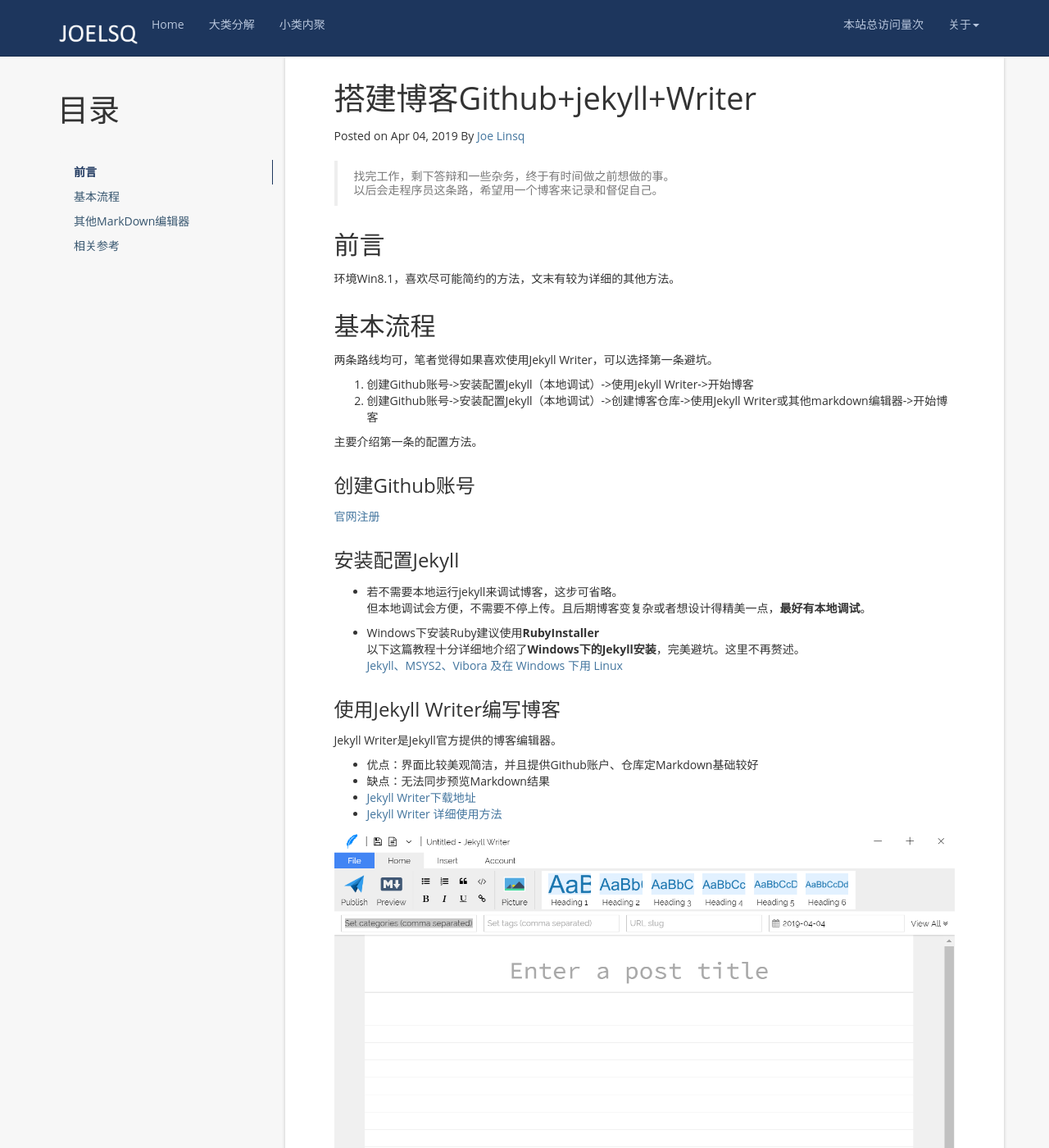
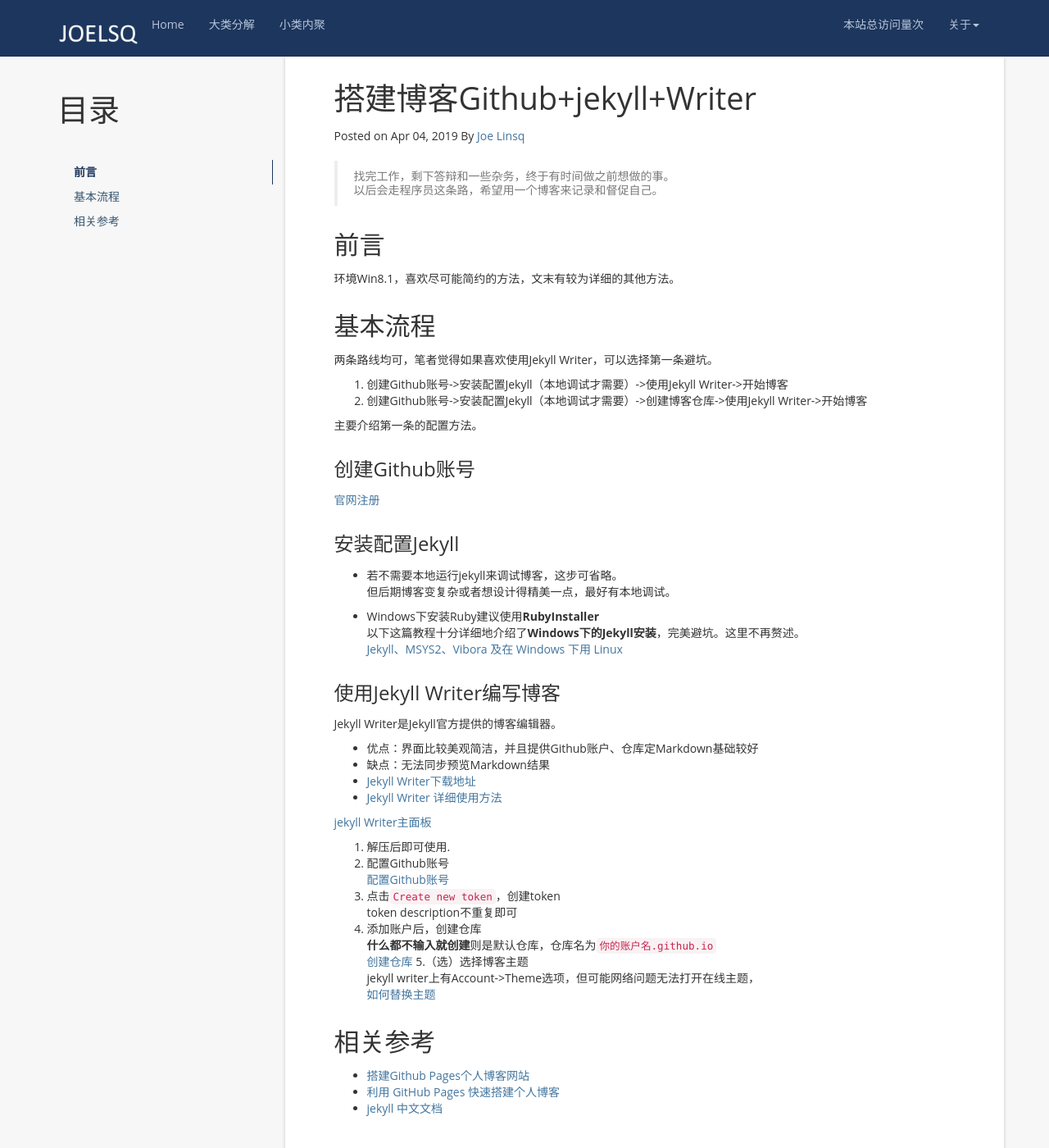
Before and after one commit to joelsq/joelsq.github.io, a Jekyll site: the page built from _posts/2019-04-04-Build-Blog-Github-jekyll-Writer.md, in a window 1280 px wide and 1400 px high, scrolled down 279 px. Shown: the whole window at 82% size. Built offline with Jekyll 4.4.1, drawn with Linux system fonts in a browser that asks for light colours; nearby versions of some CDN libraries; comment, search, counter and statistics services are not loaded; some of the changed text lies outside the part shown.

Commit message:
Update 搭建博客Github+jekyll+Writer

```diff
--- a/_posts/2019-04-04-Build-Blog-Github-jekyll-Writer.md
+++ b/_posts/2019-04-04-Build-Blog-Github-jekyll-Writer.md
@@ -18,8 +18,8 @@
 
 ## 基本流程
 两条路线均可，笔者觉得如果喜欢使用Jekyll Writer，可以选择第一条避坑。
-1. 创建Github账号->安装配置Jekyll（本地调试）->使用Jekyll Writer->开始博客
-2. 创建Github账号->安装配置Jekyll（本地调试）->创建博客仓库->使用Jekyll Writer或其他markdown编辑器->开始博客
+1. 创建Github账号->安装配置Jekyll（本地调试才需要）->使用Jekyll Writer->开始博客
+2. 创建Github账号->安装配置Jekyll（本地调试才需要）->创建博客仓库->使用Jekyll Writer->开始博客
 
 主要介绍第一条的配置方法。
 
@@ -30,7 +30,7 @@
 ### 安装配置Jekyll
 
 * 若不需要本地运行jekyll来调试博客，这步可省略。
-但本地调试会方便，不需要不停上传。且后期博客变复杂或者想设计得精美一点，**最好有本地调试**。
+但后期博客变复杂或者想设计得精美一点，最好有本地调试。
 
 * Windows下安装Ruby建议使用**RubyInstaller**
 以下这篇教程十分详细地介绍了**Windows下的Jekyll安装**，完美避坑。这里不再赘述。
@@ -38,31 +38,25 @@
 
 ### 使用Jekyll Writer编写博客
 Jekyll Writer是Jekyll官方提供的博客编辑器。
-
 * 优点：界面比较美观简洁，并且提供Github账户、仓库定Markdown基础较好
 * 缺点：无法同步预览Markdown结果
 * [Jekyll Writer下载地址](http://jekyllwriter.com/)
 * [Jekyll Writer 详细使用方法](https://sdk.cn/news/3811)
 
-![jekyll Writer主面板](https://github.com/joelsq/joelsq.github.io/raw/master/styles/images/buildBlog/buildBlog-why-jekyllWriter.png)
+[jekyll Writer主面板](https://github.com/joelsq/joelsq.github.io/raw/master/styles/images/buildBlog/buildBlog-why-jekyllWriter.png)
 
 
 1. 解压后即可使用.
 2. 配置Github账号
-![配置Github账号](https://github.com/joelsq/joelsq.github.io/raw/master/styles/images/buildBlog/buildBlog-sett_account.png)
+[配置Github账号](https://github.com/joelsq/joelsq.github.io/raw/master/styles/images/buildBlog/buildBlog-sett_account.png)
 3. 点击`Create new token`，创建token
 token description不重复即可
 4. 添加账户后，创建仓库
 **什么都不输入就创建**则是默认仓库，仓库名为`你的账户名.github.io`
-![创建仓库](https://github.com/joelsq/joelsq.github.io/raw/master/styles/images/buildBlog/buildBolg-new-resp.png)
+[创建仓库](https://github.com/joelsq/joelsq.github.io/raw/master/styles/images/buildBlog/buildBolg-new-resp.png)
 5.（选）选择博客主题
 jekyll writer上有Account->Theme选项，但可能网络问题无法打开在线主题，
 [如何替换主题](https://www.jianshu.com/p/da1287bc7874)
-
-
-## 其他MarkDown编辑器
-Sublime text + 插件，可同步预览，sublime能够同时编辑整个项目，对style可以方便地调整。
-[Sublime-text3打造markdown编辑器](https://www.jianshu.com/p/7cbd50058ea3)
 
 
 ## 相关参考
```
